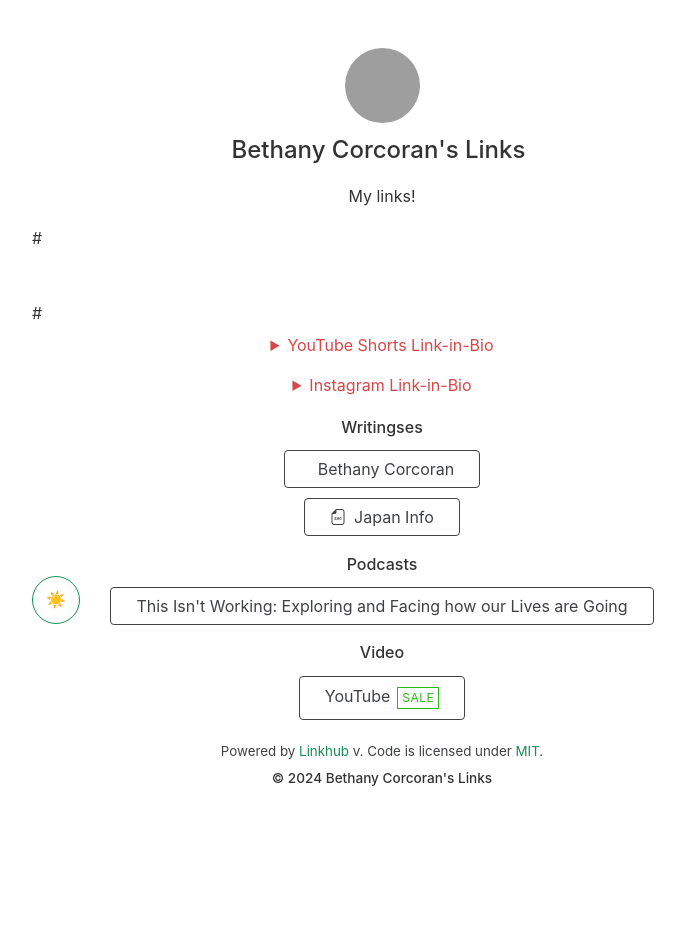
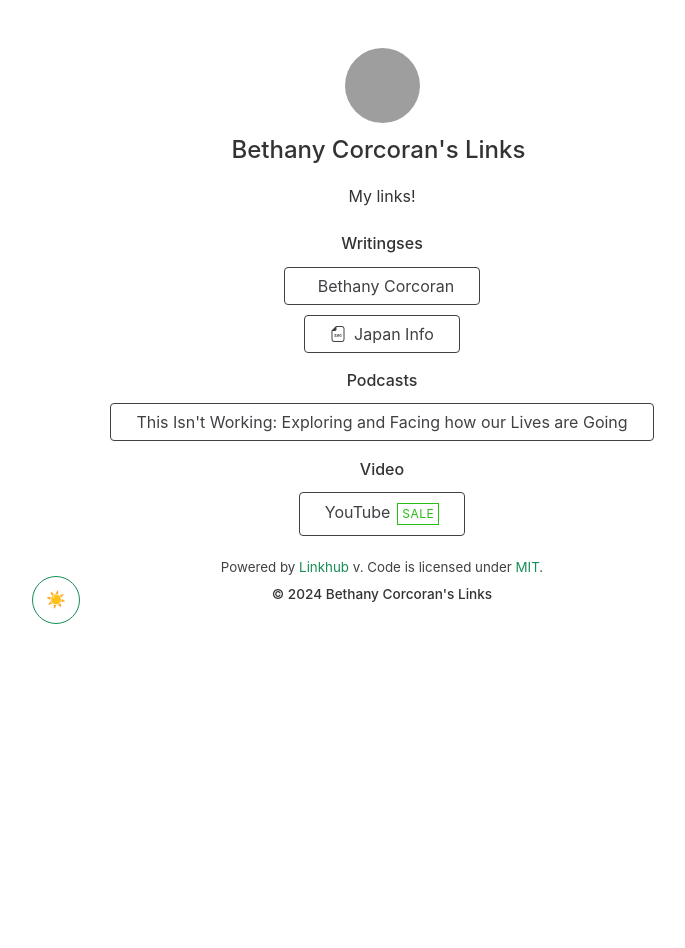
Before and after one commit to fneb/randomstuffwinlinkhub, a Jekyll site: the page built from index.html, in a window 1280 px wide. Shown: the whole page, without its empty margins (258-943 px from the left). Built offline with Jekyll 4.4.1, drawn with Linux system fonts in a browser that asks for light colours; nearby versions of some CDN libraries; grey boxes are pictures that could not be loaded.

Commit message:
Update default.html

```diff
--- a/_layouts/default.html
+++ b/_layouts/default.html
@@ -44,10 +44,10 @@
         {% include theme-switch.html %}
 
         <!-- Social Media Links -->
-      #  {% include social.html %}
+     <!--  {% include social.html %} -->
 
         <!-- Insta/TikTok/YouTube Link-in-bio -->
-      #  {% include bio.html %}
+     <!-- {% include bio.html %} -->
 
         <!-- Link Buttons -->
         {% include links.html %}
```
